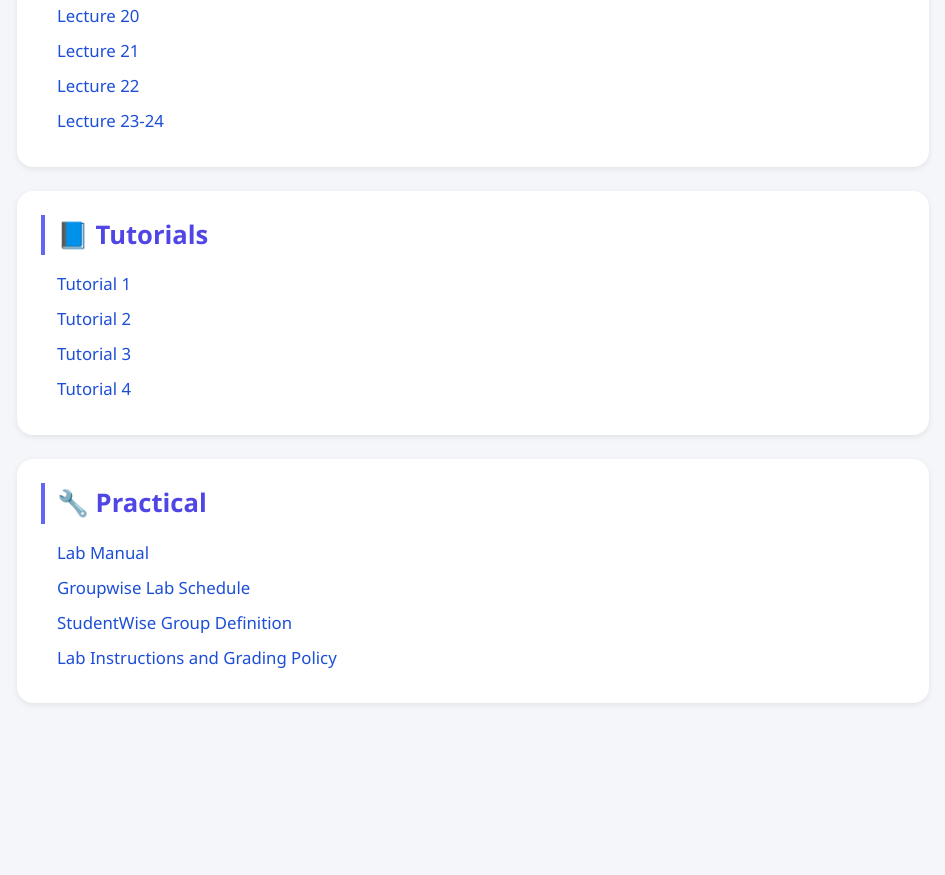
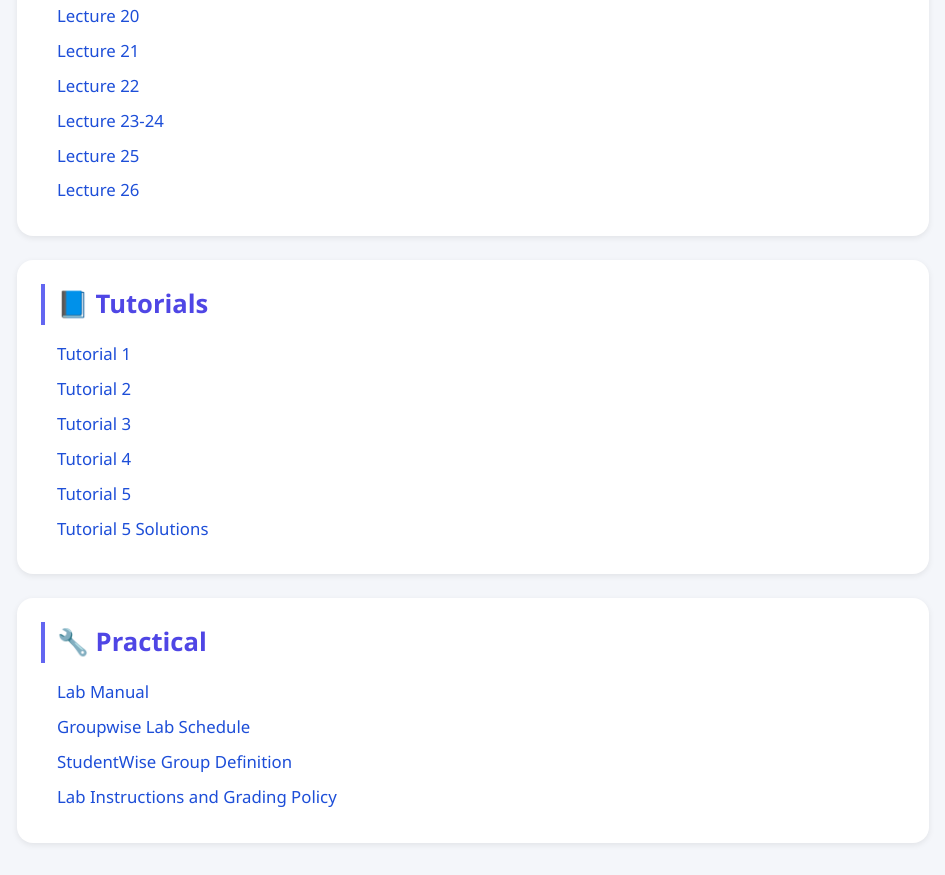
Before and after one commit to rahuliitd05/Semester3, a plain HTML site: page APL 107 New/index.html in a window 1280 px wide. Shown: the part 1089-1964 px from the top of the page, without its empty margins (167-1112 px from the left). Before the commit the page ends 1824 px from the top, so only its background shows below. Drawn offline with Linux system fonts and the light colour scheme.

Commit message:
APL 107 Lecs and Tuts

```diff
--- a/APL 107 New/index.html
+++ b/APL 107 New/index.html
@@ -48,6 +48,8 @@
         <li><a href="https://pub-dc4106eb4dfb4449b868d7395287816c.r2.dev/APL%20107%20New/LectureSlides/Lec21.pdf" target="_blank">Lecture 21</a></li>
         <li><a href="https://pub-dc4106eb4dfb4449b868d7395287816c.r2.dev/APL%20107%20New/LectureSlides/Lec22.pdf" target="_blank">Lecture 22</a></li>
         <li><a href="https://pub-dc4106eb4dfb4449b868d7395287816c.r2.dev/APL%20107%20New/LectureSlides/Lec23-24.pdf" target="_blank">Lecture 23-24</a></li>
+        <li><a href="https://pub-dc4106eb4dfb4449b868d7395287816c.r2.dev/APL%20107%20New/LectureSlides/Lec25.pdf" target="_blank">Lecture 25</a></li>
+        <li><a href="https://pub-dc4106eb4dfb4449b868d7395287816c.r2.dev/APL%20107%20New/LectureSlides/Lec26.pdf" target="_blank">Lecture 26</a></li>
       </ul>
     </section>
 
@@ -59,6 +61,8 @@
         <li><a href="https://pub-dc4106eb4dfb4449b868d7395287816c.r2.dev/APL%20107%20New/Tutorials/PS02.pdf" target="_blank">Tutorial 2</a></li>
         <li><a href="https://pub-dc4106eb4dfb4449b868d7395287816c.r2.dev/APL%20107%20New/Tutorials/PS03.pdf" target="_blank">Tutorial 3</a></li>
         <li><a href="https://pub-dc4106eb4dfb4449b868d7395287816c.r2.dev/APL%20107%20New/Tutorials/PS04.pdf" target="_blank">Tutorial 4</a></li>
+        <li><a href="https://pub-dc4106eb4dfb4449b868d7395287816c.r2.dev/APL%20107%20New/Tutorials/PS05.pdf" target="_blank">Tutorial 5</a></li>
+        <li><a href="https://pub-dc4106eb4dfb4449b868d7395287816c.r2.dev/APL%20107%20New/Tutorials/PS05_Sol.pdf" target="_blank">Tutorial 5 Solutions</a></li>
       </ul>
     </section>
 
```
Also changed, not shown: index.html (+1 -1 lines).
